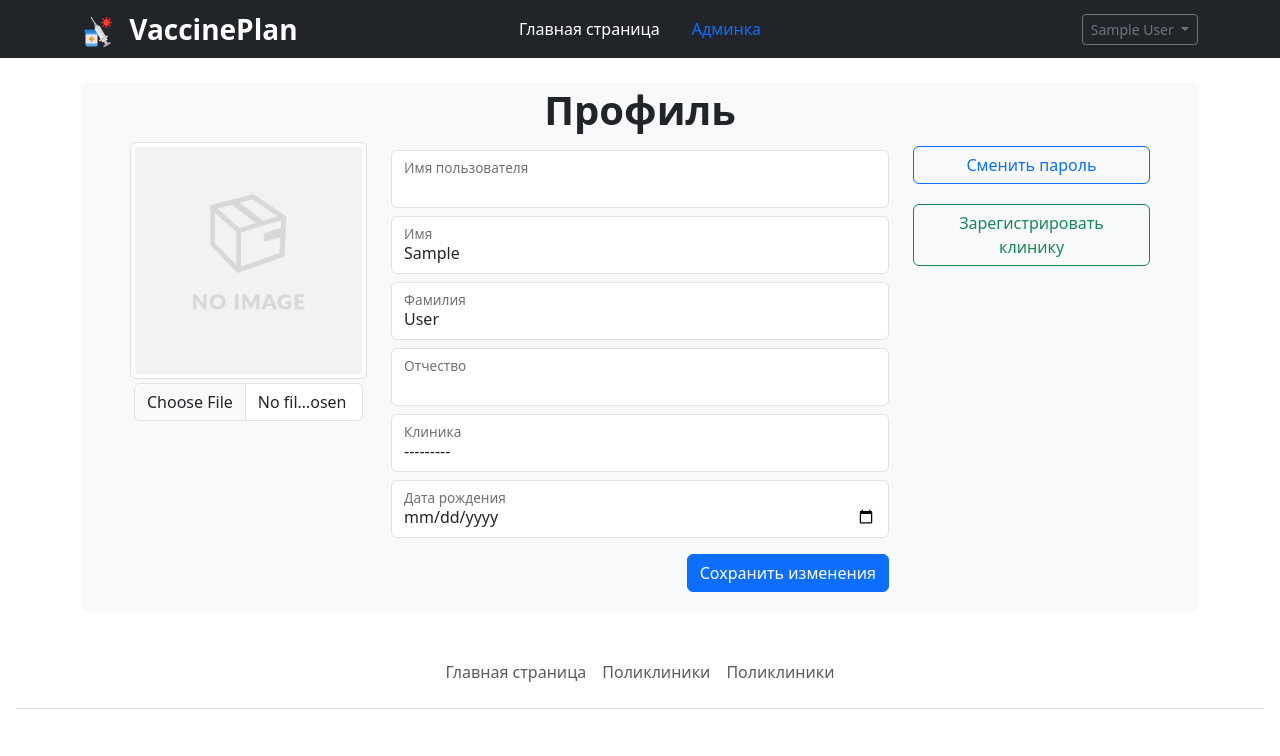
After one commit to neeearina/vaccineplan, a Django app: page /auth/profile/ in a window 1280 px wide. The commit adds this page. Shown: the top 756 px of the page. Run offline with Django 4.2, Linux system fonts and the light colour scheme; the visitor is signed in with stand-in values (Sample User, id 1); data that the repository does not hold is empty; some libraries are stand-ins or nearby versions.

Commit message:
added: frontend for profile

```diff
--- a/vaccineplan/clinics/admin.py
+++ b/vaccineplan/clinics/admin.py
@@ -12,7 +12,7 @@ class ClinicsAdmin(admin.ModelAdmin):
     )
     readonly_fields = (
         clinics.models.Clinics.name.field.name,
-        clinics.models.Clinics.admin.field.name,
+        clinics.models.Clinics.admins.field.name,
         clinics.models.Clinics.city.field.name,
         clinics.models.Clinics.address.field.name,
         clinics.models.Clinics.lisense.field.name,
--- a/vaccineplan/clinics/forms.py
+++ b/vaccineplan/clinics/forms.py
@@ -44,6 +44,6 @@ class ClinicsForm(django.forms.ModelForm):
     class Meta:
         model = clinics.models.Clinics
         exclude = [
-            clinics.models.Clinics.admin.field.name,
+            clinics.models.Clinics.admins.field.name,
             clinics.models.Clinics.status.field.name,
         ]
--- a/vaccineplan/static_dev/css/stylesheet.css
+++ b/vaccineplan/static_dev/css/stylesheet.css
@@ -0,0 +1,21 @@
+body {
+    height: 100%;
+    background-attachment: fixed;
+}
+
+table {
+    width: 100%
+}
+
+footer {
+    flex: 0 0 auto;
+}
+
+.container-relative {
+    position: relative;
+}
+
+.get-bottom {
+    position: absolute;
+    bottom: 0;
+}
--- a/vaccineplan/templates/base.html
+++ b/vaccineplan/templates/base.html
@@ -19,7 +19,7 @@
 
   <body style="height: 100%">
 
-    <header class="p-2 text-bg-dark"s>
+    <header class="p-2 text-bg-dark">
 
       {% include "includes/header.html" %}
 
@@ -28,7 +28,7 @@
     <main>
 
       <div class="container my-4 bg-tertiary">
-        <div class="bg-light rounded px-5 py-1">
+        <div class="bg-body-tertiary rounded px-5 py-1">
 
           {% block content %}
 
@@ -40,7 +40,7 @@
       </div>
     </main>
 
-    <footer style="flex: 0 0 auto">
+    <footer>
 
       {% include "includes/footer.html" %}
 
--- a/vaccineplan/templates/includes/footer.html
+++ b/vaccineplan/templates/includes/footer.html
@@ -0,0 +1,14 @@
+{% load static %}
+{% load i18n %}
+
+<div class="p-3 my-4 mb-0">
+  <ul class="nav justify-content-center border-bottom pb-3 mb-3">
+    <li class="nav-item"><a href="{% url 'homepage:home' %}" class="nav-link px-2 text-muted">Главная страница</a></li>
+    <li class="nav-item"><a href="#" class="nav-link px-2 text-muted">Поликлиники</a></li>
+    <li class="nav-item"><a href="#" class="nav-link px-2 text-muted">Поликлиники</a></li>
+  </ul>
+  <div class="row">
+    <div class="col">
+      <p class="text-start text-muted"></p>
+    </div>
+</div>
--- a/vaccineplan/templates/includes/header.html
+++ b/vaccineplan/templates/includes/header.html
@@ -39,8 +39,19 @@
 
       {% else %}
 
-      <a class="text-decoration-none text-light fw-bold" href="{% url 'users:logout' %}">{{ user.first_name }} {{ user.last_name }}</a>
-      <a class="mx-2 btn btn-sm btn-outline-danger" href="{% url 'users:logout' %}">Выйти</a>
+      <div class="dropdown">
+        <button type="button" class="btn btn-sm btn-outline-secondary dropdown-toggle" data-bs-toggle="dropdown" aria-expanded="false">
+        {{ user.first_name }} {{ user.last_name }}
+        </button>
+        <ul class="dropdown-menu dropdown-menu-end">
+          <li><a class="dropdown-item" href="{% url 'users:profile' %}">Профиль</a></li>
+          {% if user.is_clinic_admin %}
+          <li><a class="dropdown-item" href="{% url '#' %}">Администрирование клиники</a></li>
+          {% endif %}
+          <li><hr class="dropdown-divider"></li>
+          <li><a class="dropdown-item" href="{% url 'users:logout' %}">Выйти</a></li>
+        </ul>
+      </div>
 
       {% endif %}
 
--- /dev/null
+++ b/vaccineplan/templates/users/profile.html
@@ -0,0 +1,93 @@
+{% extends "base.html" %}
+
+{% load static thumbnail widget_tweaks %}
+
+{% block title %}
+Мой Профиль
+{% endblock %}
+
+{% block content %}
+
+<h1 class="fs-1 fw-bold text-center">Профиль</h1>
+
+<form method="post">
+  {% csrf_token %}
+
+  <div class="my-2 row">
+    <div class="col-3 col-mb-4">
+
+      {% if request.user.image %}
+
+      {% thumbnail request.user.image "400x400" crop="center" as img %}
+
+      <a href="{{ img.url }}">
+        <img src="{{ request.user.image.url }}" class="rounded img-thumbnail" alt="Аватарка пользователя">
+      </a>
+
+      {% endthumbnail %}
+
+      {% else %}
+
+      <img src="{% static 'img/image_filler.png' %}" class="rounded img-thumbnail" alt="Аватарка пользователя">
+
+      {% endif %}
+
+        <div class="my-1 mx-1 d-grid gap-2">
+          {{ form.image|add_class:"form-control" }}
+        </div>
+
+    </div>
+
+    <div class="col-6">
+
+      {% for field in form.visible_fields %}
+
+      {% if field.name != "image" %}
+
+      <div class="my-2">
+
+        {% for error in field.errors %}
+
+        <div class="my-1 alert alert-danger">
+          {{ error|escape }}
+        </div>
+
+        {% endfor %}
+
+      </div>
+
+      <div class="form-floating my-2">
+        {{ field|add_class:"form-control" }}
+        <label for="{{ field.auto_id }}">{{ field.label }}</label>
+      </div>
+
+      {% endif %}
+
+      {% endfor %}
+
+      <div class="d-flex justify-content-end">
+        <button class="btn btn-primary my-2" type="submit">Сохранить изменения</button>
+      </div>
+
+
+    </div>
+
+    <div class="col container-relative">
+      <div class="my-1">
+        <div class="d-grid gap-2">
+          <a class="btn btn-outline-primary" href="{% url 'users:password_change' %}">Сменить пароль</a>
+        </div>
+      </div>
+      <div class="my-3">
+        <div class="d-grid gap-2">
+          <a class="btn btn-outline-success my-1" href="{% url 'clinics:registration' %}">Зарегистрировать клинику</a>
+        </div>
+      </div>
+    </div>
+  </div>
+
+
+
+</form>
+
+{% endblock %}
--- a/vaccineplan/users/forms.py
+++ b/vaccineplan/users/forms.py
@@ -1,7 +1,12 @@
+from collections.abc import Mapping
+from typing import Any
 import django.contrib.auth.forms
 import django.contrib.auth.models
+from django.core.files.base import File
+from django.db.models.base import Model
 import django.forms
 import django.forms.fields
+from django.forms.utils import ErrorList
 
 import users.models
 
@@ -23,15 +28,27 @@ class SignUpForm(django.contrib.auth.forms.UserCreationForm):
             users.models.CustomUser.last_name.field.name,
             users.models.CustomUser.middle_name.field.name,
             users.models.CustomUser.gender.field.name,
+            users.models.CustomUser.birthday.field.name,
         ]
 
 
-class ProfileForm(django.forms.Form):
+class ProfileForm(django.forms.ModelForm):
+    bithday_field = django.forms.DateField(
+        widget=django.forms.DateInput(
+            attrs={
+                "type": "date",
+            },
+        ),
+        label="Дата рождения",
+    )
+
     class Meta:
         model = users.models.CustomUser
         fields = [
+            users.models.CustomUser.username.field.name,
             users.models.CustomUser.first_name.field.name,
             users.models.CustomUser.last_name.field.name,
             users.models.CustomUser.middle_name.field.name,
-            users.models.CustomUser,
+            users.models.CustomUser.image.field.name,
+            users.models.CustomUser.clinic.field.name,
         ]
--- a/vaccineplan/users/models.py
+++ b/vaccineplan/users/models.py
@@ -8,7 +8,13 @@ import sorl
 import clinics.models
 
 
+class UserManager(django.contrib.auth.models.UserManager):
+    pass
+
+
 class CustomUser(django.contrib.auth.models.AbstractUser):
+    objects = UserManager()
+
     def get_avatar_path(self, filename):
         return (
             pathlib.Path("users") / f"avatar_user_{str(self.user.id)}"
@@ -45,6 +51,12 @@ class CustomUser(django.contrib.auth.models.AbstractUser):
         max_length=128,
     )
 
+    is_clinic_admin = django.db.models.BooleanField(
+        verbose_name="администратор клиники",
+        help_text="является ли этот пользователь администратором клиники",
+        default=False,
+    )
+
     clinic = django.db.models.ForeignKey(
         to=clinics.models.Clinics,
         verbose_name="клиника",
--- a/vaccineplan/users/urls.py
+++ b/vaccineplan/users/urls.py
@@ -11,6 +11,11 @@ urlpatterns = [
         "activate/<str:token>/",
         users.views.ActivateUserView.as_view(),
         name="activate",
+    ),
+    django.urls.path(
+        "profile/",
+        users.views.ProfileView.as_view(),
+        name="profile",
     ),
     django.urls.path(
         "login/",
--- a/vaccineplan/users/views.py
+++ b/vaccineplan/users/views.py
@@ -3,6 +3,7 @@ import datetime
 import django.conf
 import django.contrib.auth
 import django.contrib.auth.decorators
+import django.contrib.auth.mixins
 import django.contrib.auth.models
 import django.core.mail
 import django.shortcuts
@@ -102,3 +103,43 @@ class ActivateUserView(django.views.generic.TemplateView):
             context["info"] = data
 
         return context
+
+
+class ProfileView(
+    django.contrib.auth.mixins.LoginRequiredMixin,
+    django.views.generic.FormView,
+):
+    template_name = "users/profile.html"
+    form_class = users.forms.ProfileForm
+    success_url = django.urls.reverse_lazy("users:profile")
+
+    def get_form_kwargs(self):
+        kwargs = super().get_form_kwargs()
+        instance = self.request.user
+        kwargs["initial"] = {
+            users.models.CustomUser.first_name.field.name:
+            instance.first_name,
+            users.models.CustomUser.last_name.field.name:
+            instance.last_name,
+            users.models.CustomUser.middle_name.field.name:
+            instance.middle_name,
+            users.models.CustomUser.birthday.field.name:
+            instance.birthday,
+            users.models.CustomUser.clinic.field.name:
+            instance.clinic,
+        }
+        return kwargs
+
+    def form_valid(self, form):
+        user = self.request.user
+        user.username = form.cleaned_data["username"]
+        user.first_name = form.cleaned_data["first_name"]
+        user.first_name = form.cleaned_data["first_name"]
+        user.last_name = form.cleaned_data["last_name"]
+        user.middle_name = form.cleaned_data["middle_name"]
+        user.birthday = form.cleaned_data["birthday"]
+        user.image = form.cleaned_data["image"]
+
+        user.full_clean()
+        user.save()
+        return super().form_valid(form)
```
Also changed, not shown: vaccineplan/clinics/models.py (+3 -4 lines), vaccineplan/templates/clinics/registration.html (+13 -12 lines), vaccineplan/templates/includes/form.html (+34 -6 lines), vaccineplan/clinics/migrations/0004_remove_clinics_admin_clinics_admins.py (added), vaccineplan/static_dev/img/image_filler.png (added), vaccineplan/users/migrations/0005_alter_customuser_managers_customuser_is_clinic_admin.py (added).
